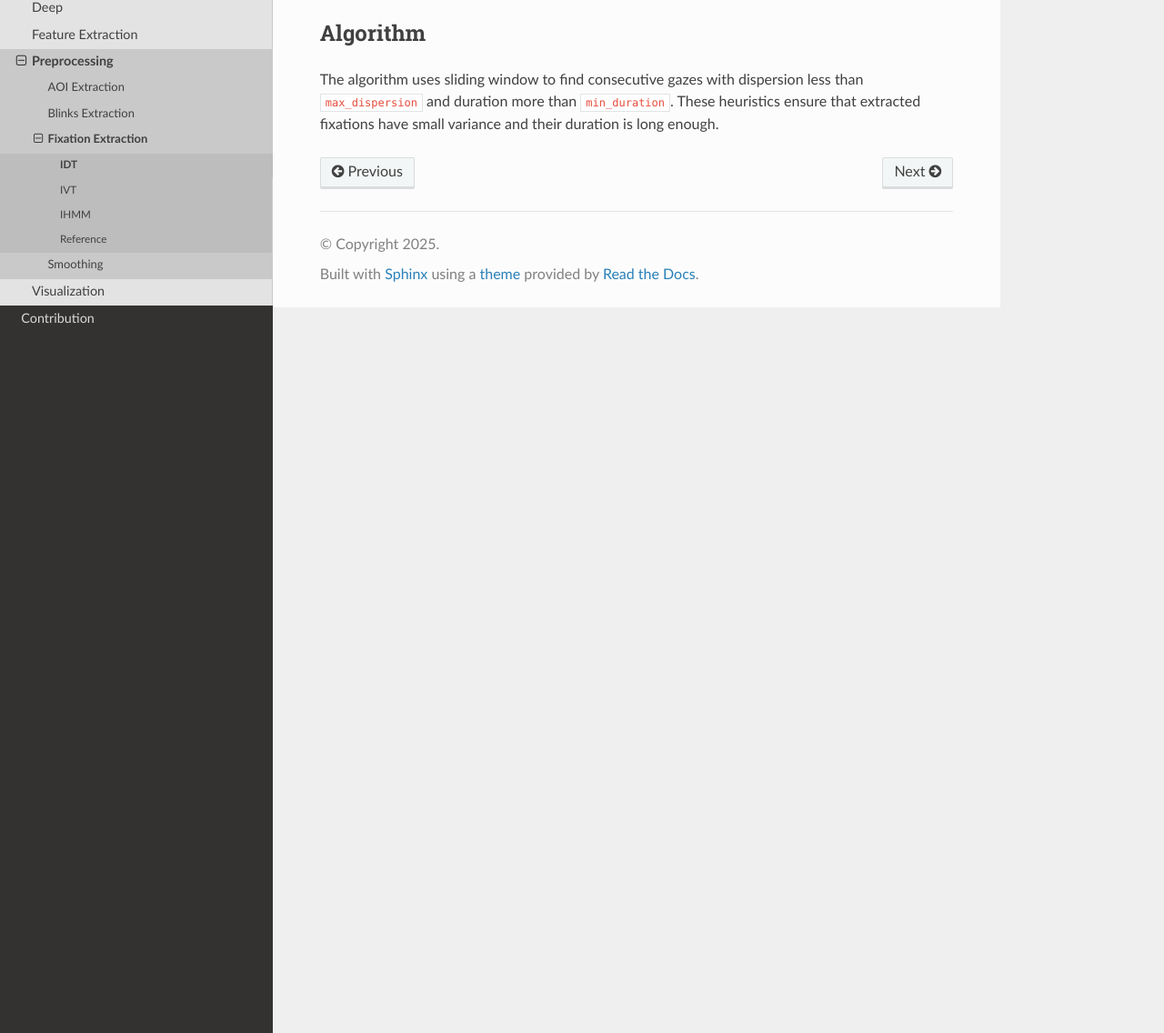
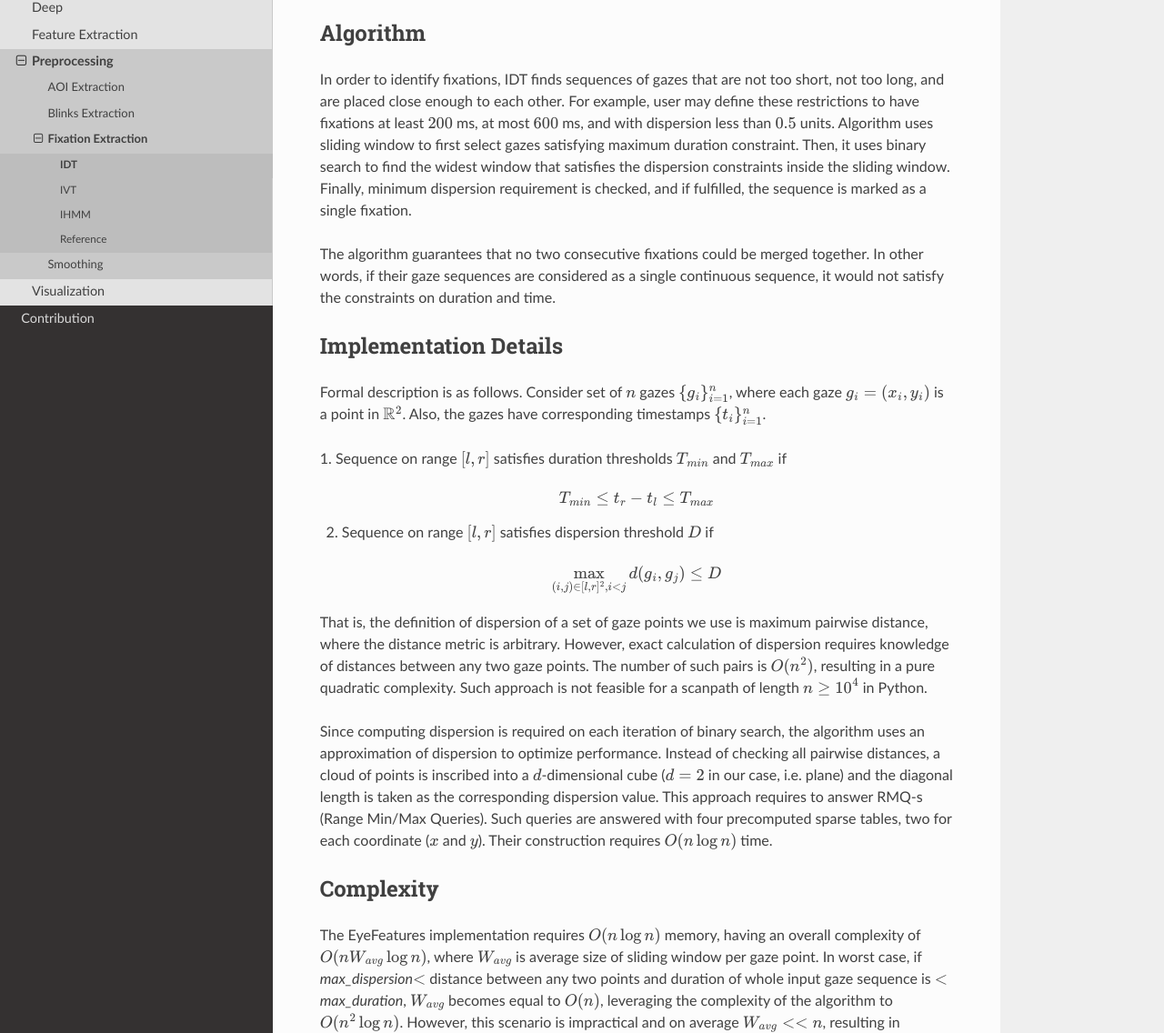
Before and after one commit to hse-scila/EyeFeatures, a Sphinx documentation site: the page built from docs/api/preprocessing/fixation_extraction/idt.rst, in a window 1280 px wide and 1400 px high, cut to the strip 264-1400 px from the top of the window. Shown: the whole strip at 91% size. Built offline with Sphinx 7.4.7 and the Read the Docs theme 3.1.0, drawn with Linux system fonts in a browser that asks for light colours; some of the changed text lies outside the part shown.

Commit message:
Improved IDT and IVT; Added experiments. (#8)
* Improve IDT algorithm

* Add hyperparameter

* Fix mask stat features & Add fixation extraction exp

* Add plots

* Remove noisy participant from 'Fixation Extraction' exp

* Add files via upload

* rename exp1

* Change version

* linters

---------

Co-authored-by: ToxaSurkov <90341497+ToxaSurkov@users.noreply.github.com>

```diff
--- a/docs/api/preprocessing/fixation_extraction/idt.rst
+++ b/docs/api/preprocessing/fixation_extraction/idt.rst
@@ -10,7 +10,68 @@ IDT
 Algorithm
 *********
 
-The algorithm uses sliding window to find consecutive gazes with
-dispersion less than ``max_dispersion`` and duration more than
-``min_duration``. These heuristics ensure that extracted fixations
-have small variance and their duration is long enough.
+In order to identify fixations, IDT finds sequences of gazes that are not
+too short, not too long, and are placed close enough to each other. For example,
+user may define these restrictions to have fixations at
+least :math:`200` ms, at most :math:`600` ms, and
+with dispersion less than :math:`0.5` units. Algorithm uses sliding window to
+first select gazes satisfying maximum duration constraint. Then,
+it uses binary search to find the widest window
+that satisfies the dispersion constraints inside the sliding window.
+Finally, minimum dispersion requirement is checked, and if fulfilled,
+the sequence is marked as a single fixation.
+
+The algorithm guarantees that no two consecutive fixations could be merged together.
+In other words, if their gaze sequences are considered as a single
+continuous sequence, it would not satisfy the constraints on duration and time.
+
+Implementation Details
+**********************
+
+Formal description is as follows. Consider set of :math:`n` gazes
+:math:`\{g_i\}_{i=1}^{n}`, where each gaze
+:math:`g_i = (x_i, y_i)` is a point in :math:`\mathbb{R}^2`. Also, the gazes
+have corresponding timestamps :math:`\{t_i\}_{i=1}^{n}`.
+
+1. Sequence on range :math:`[l, r]` satisfies duration thresholds :math:`T_{min}`
+and :math:`T_{max}` if
+
+.. math::
+    T_{min} \leq t_r - t_l \leq T_{max}
+
+2. Sequence on range :math:`[l, r]` satisfies dispersion threshold :math:`D` if
+
+.. math::
+    \max_{(i, j) \in [l, r]^2, i < j} d(g_i, g_j) \leq D
+
+That is, the definition of dispersion of a set of gaze points
+we use is maximum pairwise distance, where the distance metric is
+arbitrary. However, exact calculation of dispersion requires
+knowledge of distances between any two gaze points. The number of
+such pairs is :math:`O(n^2)`, resulting in a pure quadratic complexity.
+Such approach is not feasible for a scanpath of
+length :math:`n \geq 10^4` in Python.
+
+Since computing dispersion is required on each iteration of binary search,
+the algorithm uses an approximation of dispersion to optimize performance.
+Instead of checking all pairwise distances, a cloud of points is inscribed into a
+:math:`d`-dimensional cube (:math:`d = 2` in our case, i.e. plane) and
+the diagonal length is taken as the corresponding dispersion value. This
+approach requires to answer RMQ-s (Range Min/Max Queries). Such queries
+are answered with four precomputed sparse tables, two for each coordinate
+(:math:`x` and :math:`y`). Their construction requires :math:`O(n\log n)`
+time.
+
+Complexity
+**********
+
+The EyeFeatures implementation requires :math:`O(n\log n)` memory,
+having an overall complexity of :math:`O(n W_{avg} \log n)`, where
+:math:`W_{avg}` is average size of sliding window per gaze point. In worst case,
+if `max_dispersion`:math:`<` distance between any two points
+and duration of whole input gaze sequence is :math:`<` `max_duration`,
+:math:`W_{avg}` becomes equal to :math:`O(n)`, leveraging the complexity
+of the algorithm to :math:`O(n^2\log n)`. However, this scenario is impractical
+and on average :math:`W_{avg} << n`, resulting in reduction to :math:`O(n\log n)`.
+Smaller asymptotic could not be achieved if sparse tables are used, since their
+construction requires :math:`O(n\log n)` memory and time.
--- a/docs/examples/fixation_extraction.py
+++ b/docs/examples/fixation_extraction.py
@@ -13,7 +13,10 @@ t = 'timestamp'           # column with timestamp
 pk = ['subject', 'film']  # list of columns being primary key
 
 # initialize fixation extraction algorithm
-fixation_extractor = IDT(x=x, y=y, t=t, pk=pk, min_duration=1e-5, max_dispersion=1e-3)
+fixation_extractor = IDT(x=x, y=y, t=t, pk=pk,
+                         min_duration=1e-5,
+                         max_duration=5e-5,
+                         max_dispersion=1e-3)
 
 # create pipeline instance
 pipe = Pipeline(steps=[
--- a/pyproject.toml
+++ b/pyproject.toml
@@ -1,6 +1,6 @@
 [tool.poetry]
 name = "eyefeatures"
-version = "0.3.0"
+version = "1.0.0"
 description = "Preprocessing, visualization, statistical analysis, feature engineering, and machine learning of eye movement data."
 authors = ["Vagiz Daudov <vagiz.0282@gmail.com>"]
 readme = "README.md"
```
Also changed, not shown: 13 other files.
